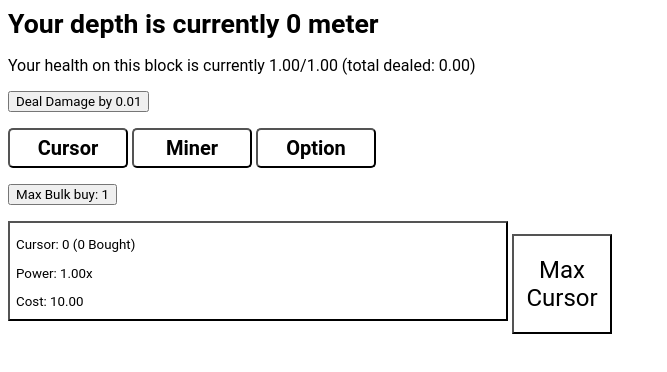
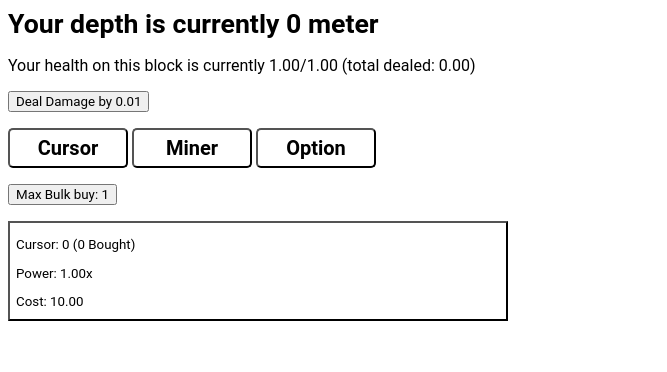
Before and after one commit to 1e1000000/idle-digger, a plain HTML site: page index.html in a window 1280 px wide. Shown: the whole page, without its empty margins (0-667 px from the left). Drawn offline with Linux system fonts and the light colour scheme.

Commit message:
Update index.html

```diff
--- a/index.html
+++ b/index.html
@@ -30,9 +30,7 @@
       <p id="cursorPower">Power: 1.00x</p>
       <p id="cursorCost">Cost: 10.00</p>
     </button>
-    <button onclick="maxCursor()" class="maxButton" id="maxCursorBought"">
-      Max Cursor
-    </button>
+
   </div>
   <div id="Tab2">
     <p></p>
```
